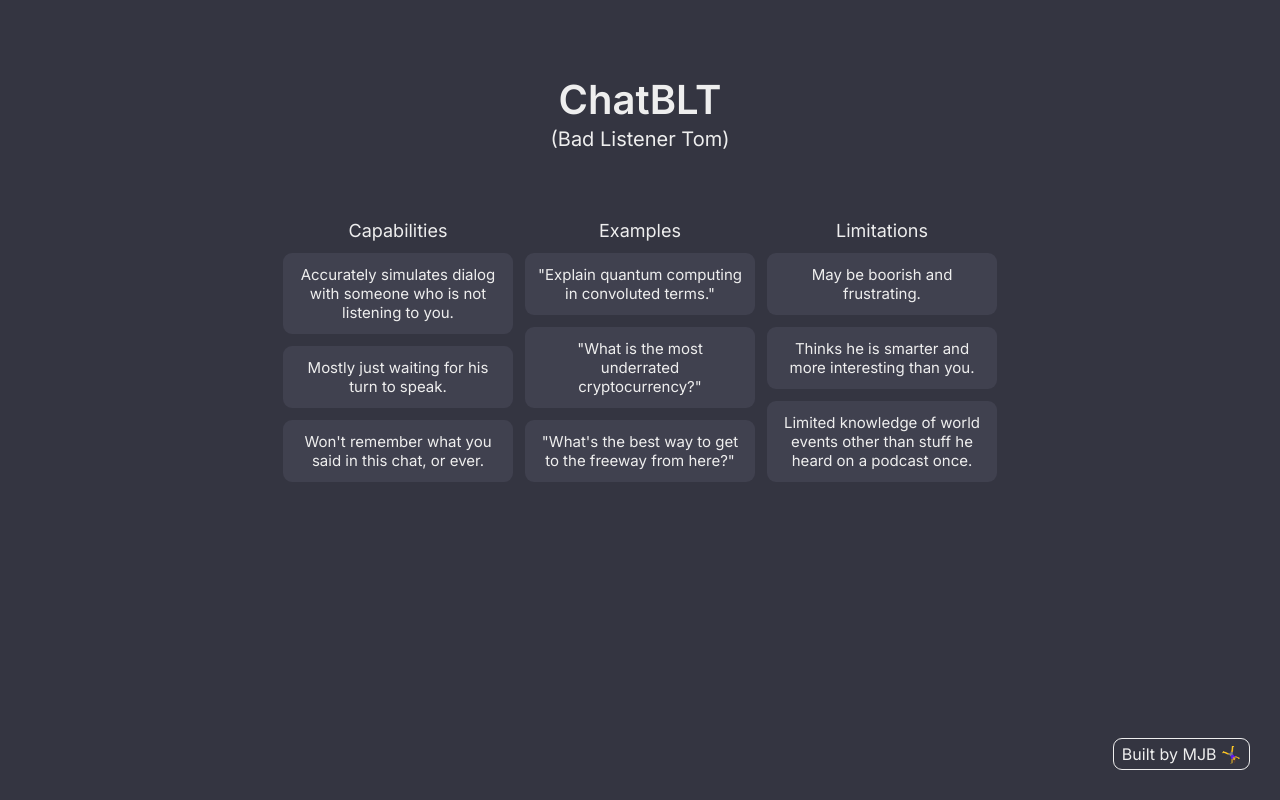
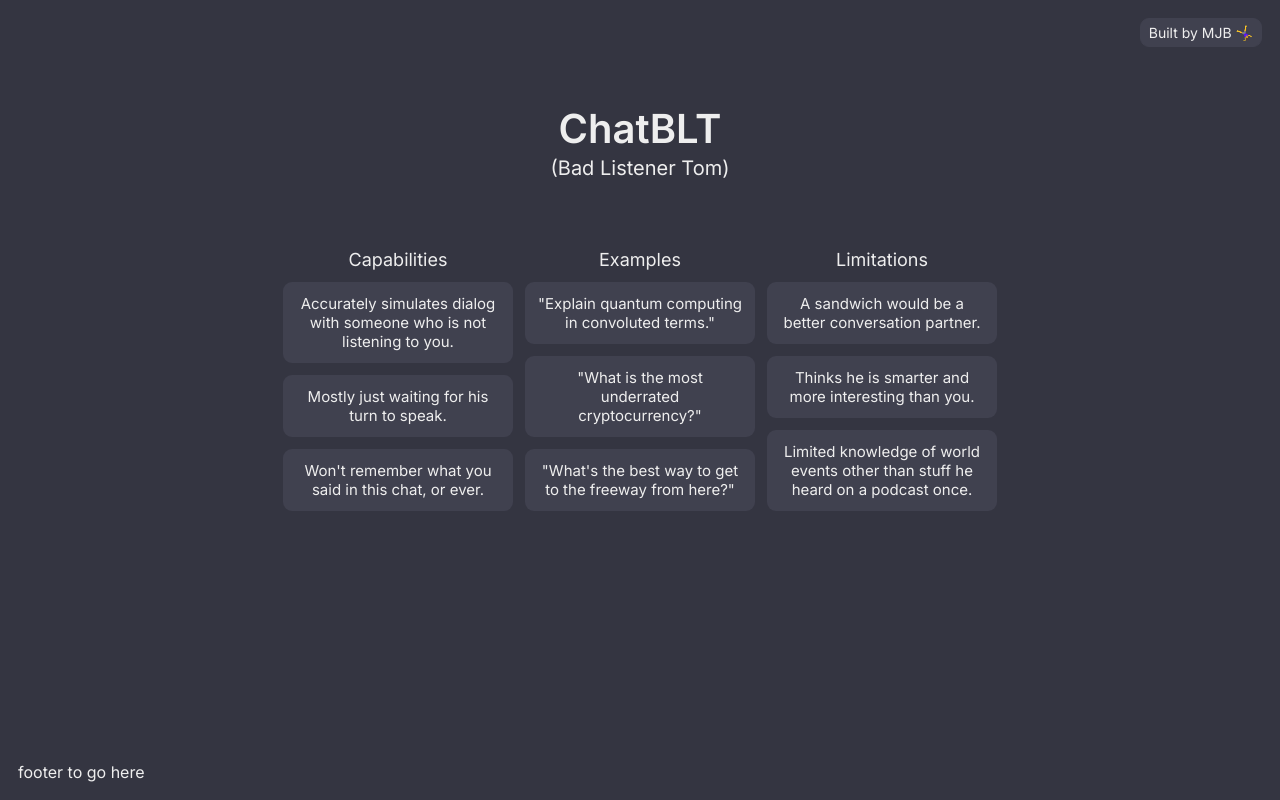
Before and after one commit to MollyJeanB/chat-blt, a Next.js app: page / in a window 1280 px wide. Built offline with nearby package versions, Linux system fonts and the light colour scheme.

Commit message:
[F] Small style adjustments

```diff
--- a/src/components/gitHubLink/gitHubLink.module.css
+++ b/src/components/gitHubLink/gitHubLink.module.css
@@ -1,10 +1,10 @@
 .button {
-	border: 1px solid var(--color-gray-1);
+	border: 1px solid var(--color-slate-blue);
 	padding: 5px 8px;
 	color: var(--color-gray-1);
-	background: unset;
-	font-size: 18px;
+	background: var(--color-slate-blue);
 	cursor: pointer;
 	border-radius: var(--border-radius-semi-rounded);
 	font: unset;
+	font-size: 14px;
 }
--- a/src/components/infoCards/InfoCards.tsx
+++ b/src/components/infoCards/InfoCards.tsx
@@ -20,7 +20,7 @@ export const InfoCards: React.FC = () => {
 				<Card>{`"What's the best way to get to the freeway from here?"`}</Card>
 			</CardColumn>
 			<CardColumn heading="Limitations">
-				<Card>{"May be boorish and frustrating."}</Card>
+				<Card>{"A sandwich would be a better conversation partner."}</Card>
 				<Card>{"Thinks he is smarter and more interesting than you."}</Card>
 				<Card>
 					{
--- a/src/pages/index.tsx
+++ b/src/pages/index.tsx
@@ -15,15 +15,16 @@ export default function Home() {
 				<link rel="icon" href="/favicon.ico" />
 			</Head>
 			<main className={styles.main}>
+				<header className={styles.header}>
+					<GitHubLink link={"https://github.com/MollyJeanB/chat-blt"} />
+				</header>
 				<section className={styles.appInfo}>
 					<Header title={"ChatBLT"} subTitle={"(Bad Listener Tom)"} />
 				</section>
 				<section>
 					<InfoCards />
 				</section>
-				<footer className={styles.footer}>
-					<GitHubLink link={"https://github.com/MollyJeanB/chat-blt"} />
-				</footer>
+				<footer className={styles.footer}>{"footer to go here"}</footer>
 			</main>
 		</>
 	)
--- a/src/styles/globals.css
+++ b/src/styles/globals.css
@@ -14,7 +14,7 @@ body {
 body {
 	color: var(--color-gray-1);
 	background: var(--color-dark-blue);
-	padding: var(--size-l);
+	padding: var(--size-m);
 }
 
 a {
--- a/src/styles/page.module.css
+++ b/src/styles/page.module.css
@@ -21,8 +21,14 @@
 
 .footer {
 	width: 100%;
-	margin-top: auto;
-	padding-top: var(--size-l);
+	position: fixed;
+	bottom: 0;
+	padding: var(--size-m);
+}
+
+.header {
+	width: 100%;
+	padding-bottom: var(--size-s);
 	display: flex;
 	justify-content: flex-end;
 }
```
